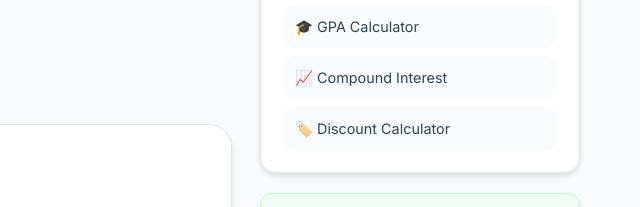
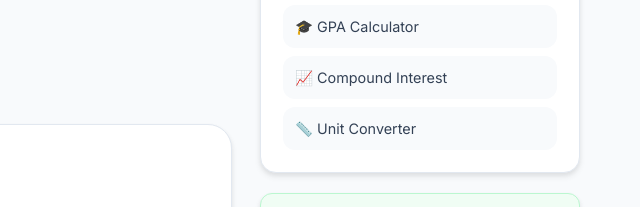
Before and after one commit to MaynulIslam/AllCalculate, a plain HTML site: page percentage.html in a window 1280 px wide. Shown: the part 985-1192 px from the top of the page, 640-1280 px from the left. Drawn offline with Linux system fonts and the light colour scheme.

Commit message:
fix: replace broken discount.html link in percentage.html sidebar
Swapped the non-existent discount.html related calculator link for
unit-converter.html which is a valid page in the project.

Co-Authored-By: Claude Sonnet 4.6 <noreply@anthropic.com>

```diff
--- a/percentage.html
+++ b/percentage.html
@@ -192,7 +192,7 @@
           <li><a href="salary-hourly.html">💼 Salary to Hourly</a></li>
           <li><a href="gpa.html">🎓 GPA Calculator</a></li>
           <li><a href="compound-interest.html">📈 Compound Interest</a></li>
-          <li><a href="discount.html">🏷️ Discount Calculator</a></li>
+          <li><a href="unit-converter.html">📏 Unit Converter</a></li>
         </ul>
       </div>
       <div class="sidebar-widget" style="background:#f0fdf4;border:1px solid #bbf7d0;border-radius:12px;padding:16px">
```
